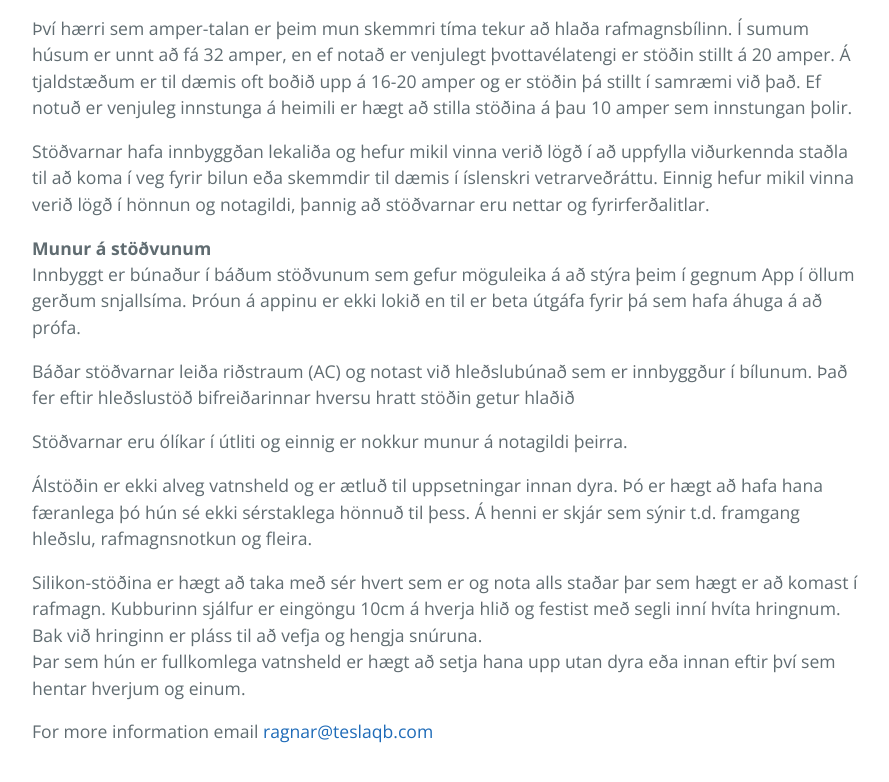
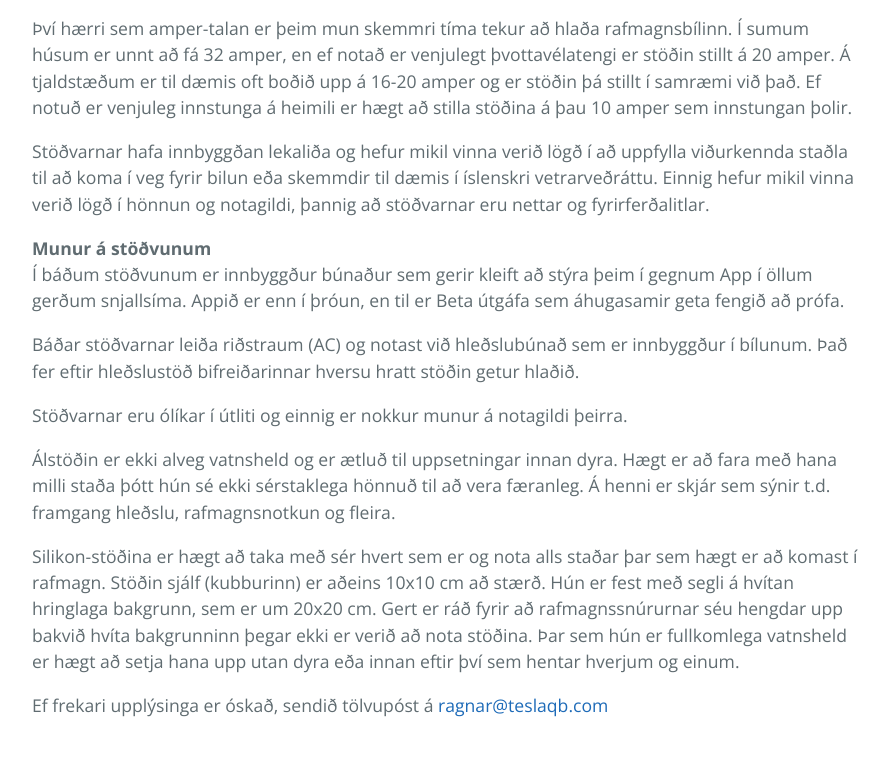
Before and after one commit to ragnarvald/teslaqb, a plain HTML site: page index.html in a window 1280 px wide. Shown: the part 1754-2536 px from the top of the page, without its empty margins (192-1081 px from the left). Drawn offline with nearby package versions, Linux system fonts and the light colour scheme.

Commit message:
lagfæring á texta frá Brynju

```diff
--- a/index.html
+++ b/index.html
@@ -33,17 +33,21 @@ Hægt er að nota stöðvarnar fyrir alla rafmagnsbíla og stilla straum frá 8
 <p>Stöðvarnar hafa innbyggðan lekaliða og hefur mikil vinna verið lögð í að uppfylla viðurkennda staðla til að koma í veg fyrir bilun eða skemmdir til dæmis í íslenskri vetrarveðráttu. Einnig hefur mikil vinna verið lögð í hönnun og notagildi, þannig að stöðvarnar eru nettar og fyrirferðalitlar.</p>
 
 <p><b>Munur á stöðvunum</b><br>
-Innbyggt er búnaður í báðum stöðvunum sem gefur möguleika á að stýra þeim í gegnum App í öllum gerðum snjallsíma.  Þróun á appinu er ekki lokið en til er beta útgáfa fyrir þá sem hafa áhuga á að prófa.</p>
+Í báðum stöðvunum er innbyggður búnaður sem gerir kleift að stýra þeim í gegnum App í öllum gerðum snjallsíma.  Appið er enn í þróun, en til er Beta útgáfa sem áhugasamir geta fengið að prófa.</p>
 
-<p>Báðar stöðvarnar leiða riðstraum (AC) og notast við hleðslubúnað sem er innbyggður í bílunum.  Það fer eftir hleðslustöð bifreiðarinnar hversu hratt stöðin getur hlaðið</p>
+<p>Báðar stöðvarnar leiða riðstraum (AC) og notast við hleðslubúnað sem er innbyggður í bílunum.  Það fer eftir hleðslustöð bifreiðarinnar hversu hratt stöðin getur hlaðið.</p>
 
 <p>Stöðvarnar eru ólíkar í útliti og einnig er nokkur munur á notagildi þeirra.</p>
 
-<p>Álstöðin er ekki alveg vatnsheld og er ætluð til uppsetningar innan dyra. Þó er hægt að hafa hana færanlega þó hún sé ekki sérstaklega hönnuð til þess.   Á henni er skjár sem sýnir t.d. framgang hleðslu, rafmagnsnotkun og fleira.</p>
+<p>Álstöðin er ekki alveg vatnsheld og er ætluð til uppsetningar innan dyra. Hægt er að fara með hana milli staða þótt hún sé ekki sérstaklega hönnuð til að vera færanleg.  Á henni er skjár sem sýnir t.d. framgang hleðslu, rafmagnsnotkun og fleira.</p>
 
-<p>Silikon-stöðina er hægt að taka með sér hvert sem er og nota alls staðar þar sem hægt er að komast í rafmagn. Kubburinn sjálfur er eingöngu 10cm á hverja hlið og festist með segli inní hvíta hringnum.  Bak við hringinn er pláss til að vefja og hengja snúruna.<br>  Þar sem hún er fullkomlega vatnsheld er hægt að setja hana upp utan dyra eða innan eftir því sem hentar hverjum og einum.</p>
+<p>Silikon-stöðina er hægt að taka með sér hvert sem er og nota alls staðar þar sem hægt er að komast í rafmagn. Stöðin sjálf
 
-For more information email <a href="mailto:ragnar@teslaqb.com?subject= Request for Teslaqb">ragnar@teslaqb.com</a>
+(kubburinn) er aðeins 10x10 cm að stærð. Hún er fest með segli á hvítan hringlaga bakgrunn, sem er um 20x20 cm. Gert er ráð fyrir að
+
+rafmagnssnúrurnar séu hengdar upp bakvið hvíta bakgrunninn þegar ekki er verið að nota stöðina.  Þar sem hún er fullkomlega vatnsheld er hægt að setja hana upp utan dyra eða innan eftir því sem hentar hverjum og einum.</p>
+
+Ef frekari upplýsinga er óskað, sendið tölvupóst á <a href="mailto:ragnar@teslaqb.com?subject= Request for Teslaqb">ragnar@teslaqb.com</a>
 <p>
     </section>
   </body>
```
